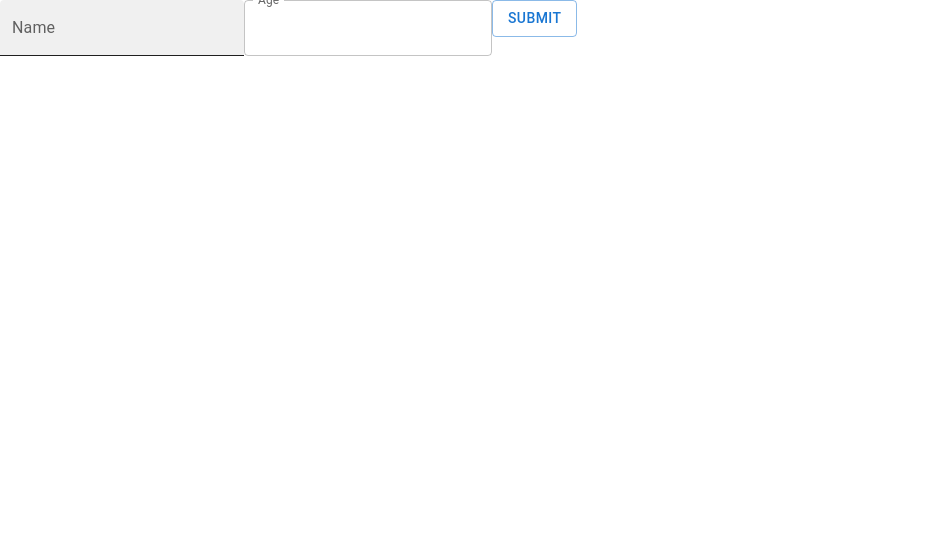
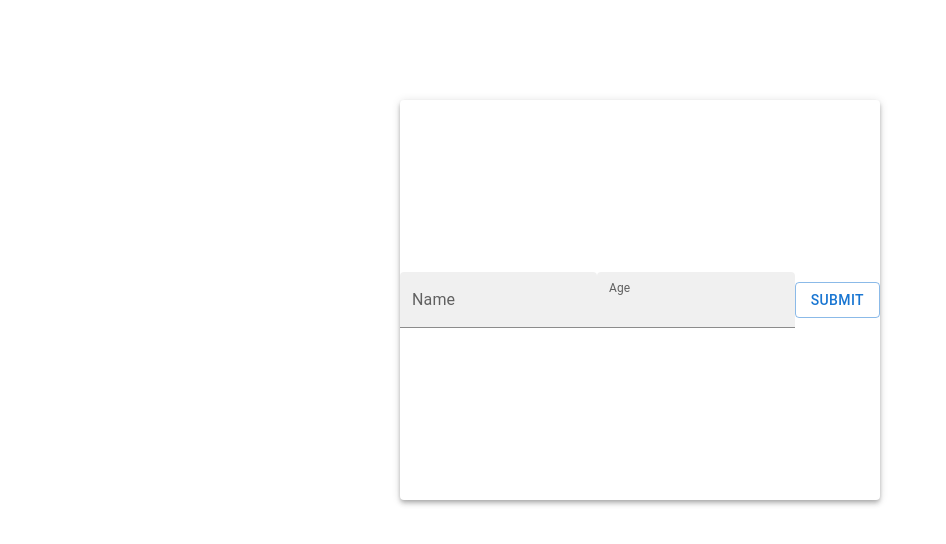
Before and after one commit to Murilo-Luciano/Sample-CRUD-NodeJS, a React (Create React App) app in the folder client/: page /add in a window 1280 px wide. Shown: the top 544 px of the page, without its empty margins (0-946 px from the left). Built offline with nearby package versions, Linux system fonts and the light colour scheme.

Commit message:
style adjusts

```diff
--- a/client/src/students/AddStudents.js
+++ b/client/src/students/AddStudents.js
@@ -1,6 +1,9 @@
 import TextField from "@mui/material/TextField";
 import Button from "@mui/material/Button";
+import Paper from "@mui/material/Paper";
+
 import { useEffect, useState } from "react";
+import { Link } from "react-router-dom";
 
 const AddStudents = () => {
   const [name, setName] = useState("");
@@ -8,6 +11,19 @@ const AddStudents = () => {
 
   return (
     <div>
+      <Paper
+        style={{
+          display: "flex",
+          flexDirection: "row",
+          justifyContent: "space-evenly",
+          alignItems: "center",
+          height: 400,
+          margin: 400,
+          marginTop: 100,
+          marginBottom: 100,
+        }}
+        elevation={4}
+      >
         <TextField
           id="filled-basic"
           label="Name"
@@ -18,21 +34,28 @@ const AddStudents = () => {
           id="outlined-number"
           label="Age"
           type="number"
+          variant="filled"
           onChange={(event) => setAge(event.target.value)}
           InputLabelProps={{
             shrink: true,
           }}
         />
+        <Link to="/">
           <Button
             variant="outlined"
             onClick={() =>
-          fetch(`http://localhost:5000/students/new?name=${name}&age=${age}`, {
+              fetch(
+                `http://localhost:5000/students/new?name=${name}&age=${age}`,
+                {
                   method: "POST",
-          }).then((res) => console.log(res))
+                }
+              ).then((res) => console.log(res))
             }
           >
             Submit
           </Button>
+        </Link>
+      </Paper>
     </div>
   );
 };
--- a/client/src/students/ListStudents.js
+++ b/client/src/students/ListStudents.js
@@ -5,6 +5,7 @@ import DeleteIcon from "@mui/icons-material/Delete";
 
 const ListStudents = () => {
   const [resp, setResp] = useState([]);
+  const [selectedRows, setSelectedRows] = useState([]);
 
   const callApi = async () => {
     const response = await fetch("http://localhost:5000/students");
@@ -33,7 +34,7 @@ const ListStudents = () => {
     },
     {
       field: "delete",
-      width: 75,
+      width: 50,
       sortable: false,
       disableColumnMenu: true,
       renderHeader: () => {
@@ -45,7 +46,7 @@ const ListStudents = () => {
               // and get the latest results after the deletion
               // then call setRows() to update the data locally here
               // setRows((r) => r.filter((x) => !selectedIDs.has(x.id)));
-              console.log("CLICKED");
+              console.log(selectedRows);
             }}
           >
             <DeleteIcon />
@@ -64,7 +65,9 @@ const ListStudents = () => {
       checkboxSelection
       getRowId={(row) => row.studentId}
       disableSelectionOnClick
+      isCellEditable={() => false}
       components={{ Toolbar: GridToolbar }}
+      onSelectionModelChange={(id) => setSelectedRows(id)}
     />
   );
 };
```
Lines whose indentation alone changed are shown as unchanged.
